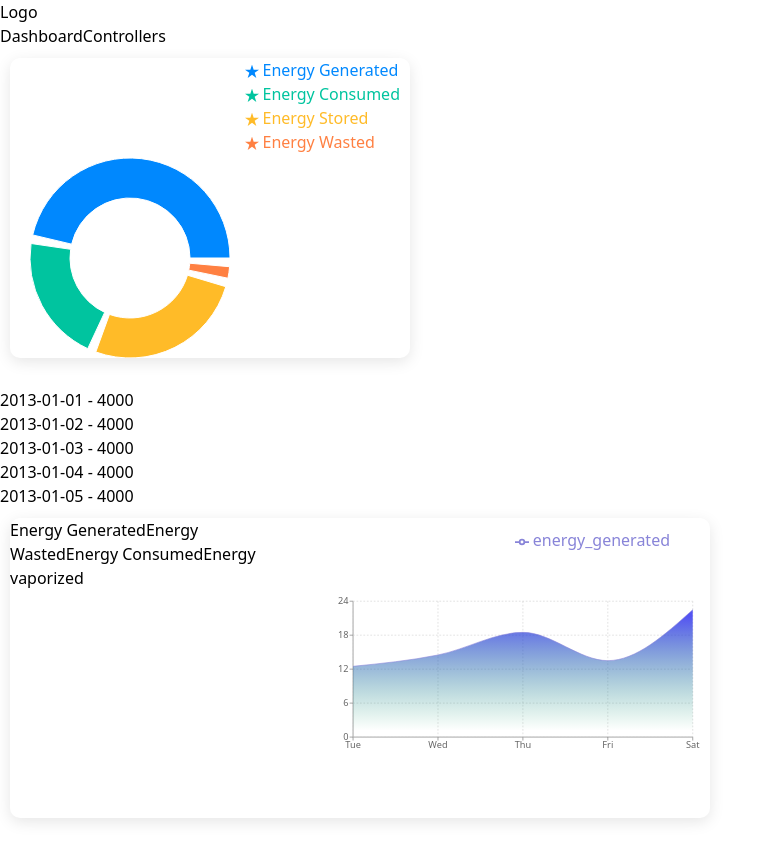
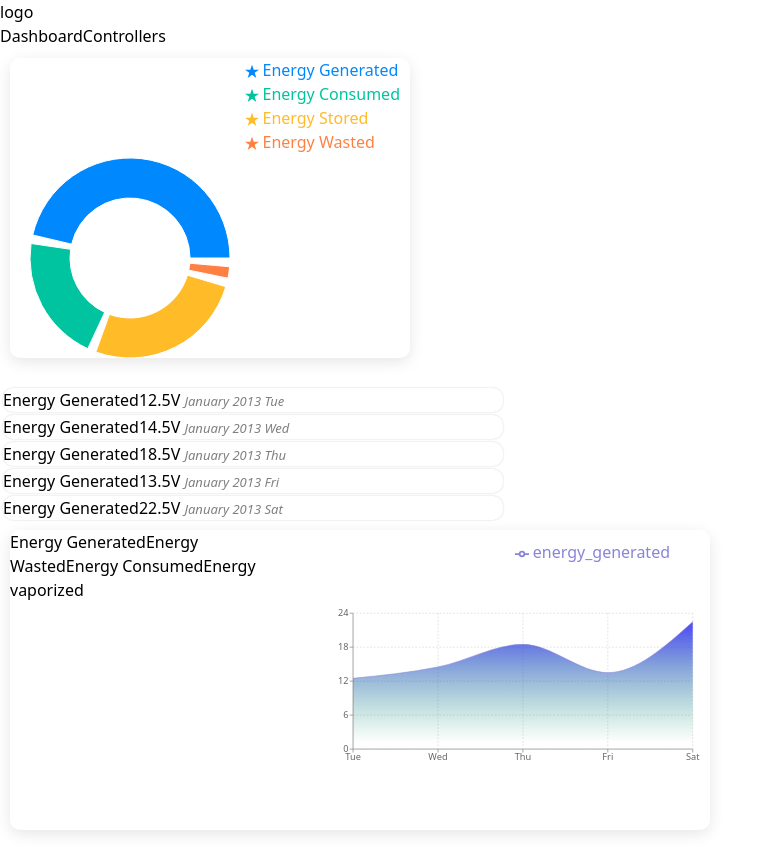
Before and after one commit to yasubdemissie/ITEP, a React (Vite) app: page / in a window 1280 px wide. Shown: the whole page, without its empty margins (0-765 px from the left). Built offline with nearby package versions, Linux system fonts and the light colour scheme; data requests are answered from the project's data file.

Commit message:
Almost finished

```diff
--- /dev/null
+++ b/Components/List.jsx
@@ -0,0 +1,55 @@
+import { useEffect, useState } from "react";
+import { useProvider } from "../hooks/useProvider";
+import propType from "prop-types";
+
+function List({ item }) {
+  //   const { data } = useProvider();
+  const [updatedData, setUpdatedData] = useState([]);
+
+  useEffect(() => {
+    const options = { weekday: "short", month: "long", year: "numeric" };
+    setUpdatedData({
+      ...item,
+      date: new Date(item.date).toLocaleDateString("en-US", options),
+    });
+  }, [item]);
+
+  return (
+    <div
+      className="w-full rounded-lg p-4 shadow-lg"
+      style={{
+        boxShadow: "0px 0px 2px rgba(0, 0, 0, 0.2)",
+        width: "500px",
+        borderRadius: "10px",
+        margin: "3px",
+      }}
+    >
+      {/* <ul className="w-full"> */}
+      {/* {data.map((item, index) => ( */}
+      <li className="w-full p-3 m-2 flex justify-between items-center">
+        <span>Energy Generated</span>
+        <span>
+          {updatedData.energy_generated}V{" "}
+          <span
+            style={{
+              fontWeight: "lighter",
+              color: "gray",
+              fontSize: "13px",
+              fontStyle: "italic"
+            }}
+          >
+            {updatedData.date}
+          </span>
+        </span>
+      </li>
+      {/* ))} */}
+      {/* </ul> */}
+    </div>
+  );
+}
+
+List.propTypes = {
+  item: propType.object,
+};
+
+export default List;
--- a/Components/UsageList.jsx
+++ b/Components/UsageList.jsx
@@ -1,4 +1,5 @@
 import { useProvider } from "../hooks/useProvider";
+import List from "./List";
 
 function UsageList() {
   const { data } = useProvider();
@@ -8,9 +9,9 @@ function UsageList() {
       {data.map((item, index) => (
         <li
           key={index}
-        //   className="text-center shadow-sm p-2 w-[400px] justify-between"
+            className="text-center shadow-sm p-2 w-full"
         >
-          <span>{item.date}</span> - <span className="text-red-500">4000</span>
+          <List item={item} />
         </li>
       ))}
     </ul>
--- a/src/App.jsx
+++ b/src/App.jsx
@@ -3,6 +3,7 @@ import Dashboard from "../Pages/Dashboard";
 import Controller from "../Pages/Controller";
 import AreaChartComp from "../Components/AreaChart";
 import { AppContext } from "../Components/AppContext";
+import List from "../Components/List";
 
 function App() {
   return (
@@ -10,7 +11,7 @@ function App() {
       <BrowserRouter>
         <div className="grid h-dvh grid-cols-12 grid-rows-12 space-y-0 gap-y-0">
           <div className="col-span-12 max-h-20 row-span-1 h-full m-0 shadow-sm flex justify-between px-5">
-            <div>Logo</div>
+            <div>logo</div>
             <nav className="flex items-center justify-between h-full w-1/5">
               <NavLink to={"/"}>Dashboard</NavLink>
               <NavLink to={"/controllers"}>Controllers</NavLink>
```
